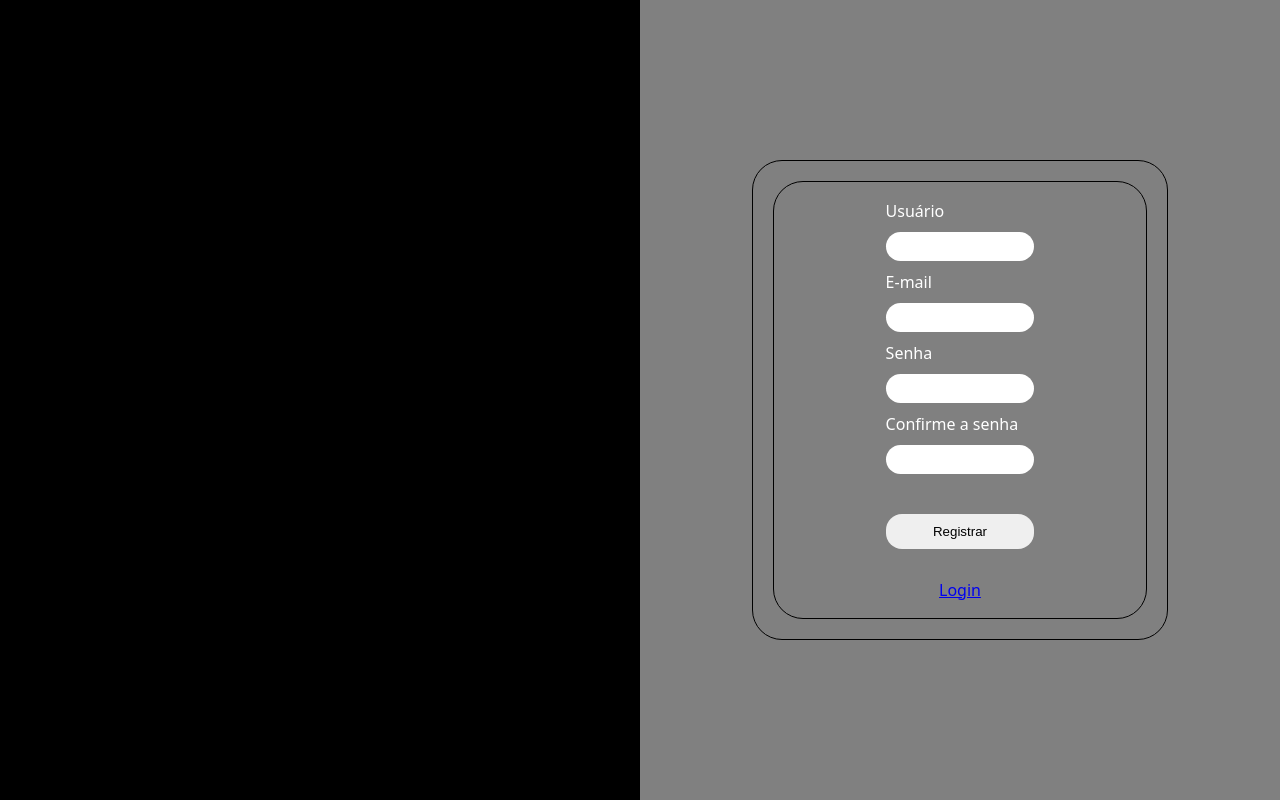
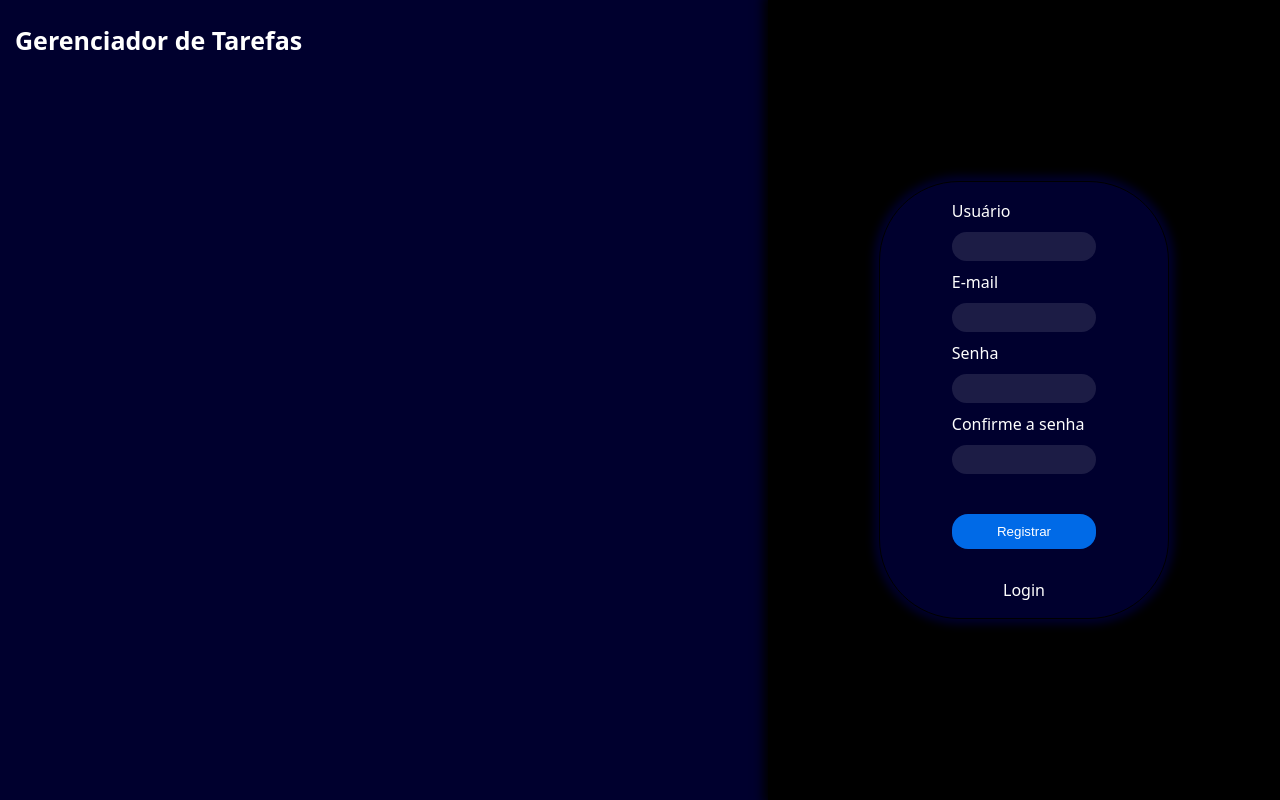
Before and after one commit to mlpasqualoto/gerenciador-de-tarefas, a website: page public/register.html in a window 1280 px wide. Drawn offline with Linux system fonts and the light colour scheme.

Commit message:
Visual das telas de login e registro concluídos

```diff
--- a/public/register.html
+++ b/public/register.html
@@ -6,7 +6,7 @@
     <link rel="icon" type="image/x-icon" href="./images/favicon.ico">
     <title>Registro - Gerenciador de Tarefas - </title>
     <style>
-        body {
+        body, h1 {
             font-family: system-ui, -apple-system, BlinkMacSystemFont, 'Segoe UI', Roboto, Oxygen, Ubuntu, Cantarell, 'Open Sans', 'Helvetica Neue', sans-serif;
             margin: 0;
             padding: 0;
@@ -25,18 +25,43 @@
         }
 
         #leftScreen {
-            background-color: #000000;
-            width: 50%;
+            background-color: #00002e;
+            width: 60%;
             height: 100%;
         }
 
+        #header {
+            display: flex;
+            justify-content: flex-start;
+            align-items: center;
+            width: 100%;
+            height: 10%;
+            padding: 15px;
+        }
+
+        #header h1 {
+            font-weight: bold;
+            font-size: 25px;
+        }
+
+        #body {
+            display: flex;
+            justify-content: center;
+            align-items: center;
+            width: 100%;
+            height: 90%;
+            font-size: 30px;
+            padding: 15px;
+        }
+
         #rightScreen {
-            background-color: grey;
-            width: 50%;
+            background-color: #000000;
+            width: 40%;
             height: 100%;
             display: flex;
             align-items: center;
             justify-content: center;
+            box-shadow: 0 0 10px 5px #000000;
         }
 
         #loginBox {
@@ -58,14 +83,16 @@
             width: 100%;
             height: 100%;
             border: black 1px solid;
-            border-radius: 30px;
+            border-radius: 80px;
             gap: 30px;
+            background-color: #00002e;
+            box-shadow: 0 0 10px 5px #00002e;
         }
 
         form {
             display: flex;
             flex-direction: column;
-            width: 40%;
+            width: 50%;
             height: auto;
             gap: 10px;
         }
@@ -78,6 +105,8 @@
             border-radius: 16px;
             padding: 7px 10px;
             border: none;
+            background-color: #ffffff1c;
+            color: #FFFFFF;
         }
 
         #submitBtn {
@@ -86,6 +115,17 @@
             border: none;
             cursor: pointer;
             margin-top: 30px;
+            background-color: #006ae7;
+            color: #FFFFFF;
+        }
+
+        #submitBtn:hover {
+            background-color: #0050b3;
+        }
+
+        #loginBtn {
+            color: #FFFFFF;
+            text-decoration: none;
         }
 
 
@@ -93,7 +133,10 @@
 </head>
 <body>
     <div id="totalScreen">
-        <div id="leftScreen"></div>
+        <div id="leftScreen">
+            <div id="header"><h1>Gerenciador de Tarefas</h1></div>
+            <div id="body"></div>
+        </div>
         <div id="rightScreen">
             <div id="loginBox">
                 <div id="login">
@@ -108,7 +151,7 @@
                         <input type="password" name="confirmPassword" id="confirmPassword" required>
                         <button type="submit" id="submitBtn">Registrar</button>
                     </form>
-                    <a href="login.html">Login</a>
+                    <a href="login.html" id="loginBtn">Login</a>
                 </div>
             </div>
         </div>
```
Also changed, not shown: public/login.html (+52 -10 lines).
